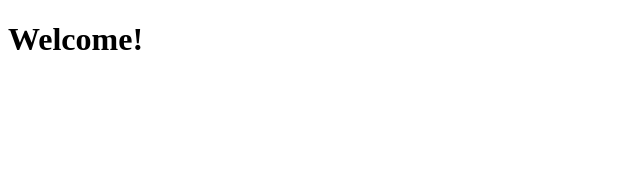
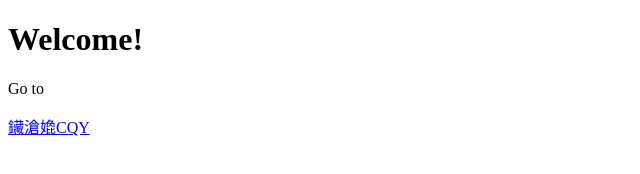
Before and after one commit to qzcf/sqrt-7-qhfz.github.io, a plain HTML site: page index.html in a window 1280 px wide. Shown: the whole page, without its empty margins (0-640 px from the left). Drawn offline with Linux system fonts and the light colour scheme.

Commit message:
Update index.html

```diff
--- a/index.html
+++ b/index.html
@@ -6,5 +6,6 @@
 </head>
 <body>
 <h1>Welcome!</h1>
+Go to <p><a href="CQY.html">膜拜CQY</a></p>
 </body>
 </html>
```
